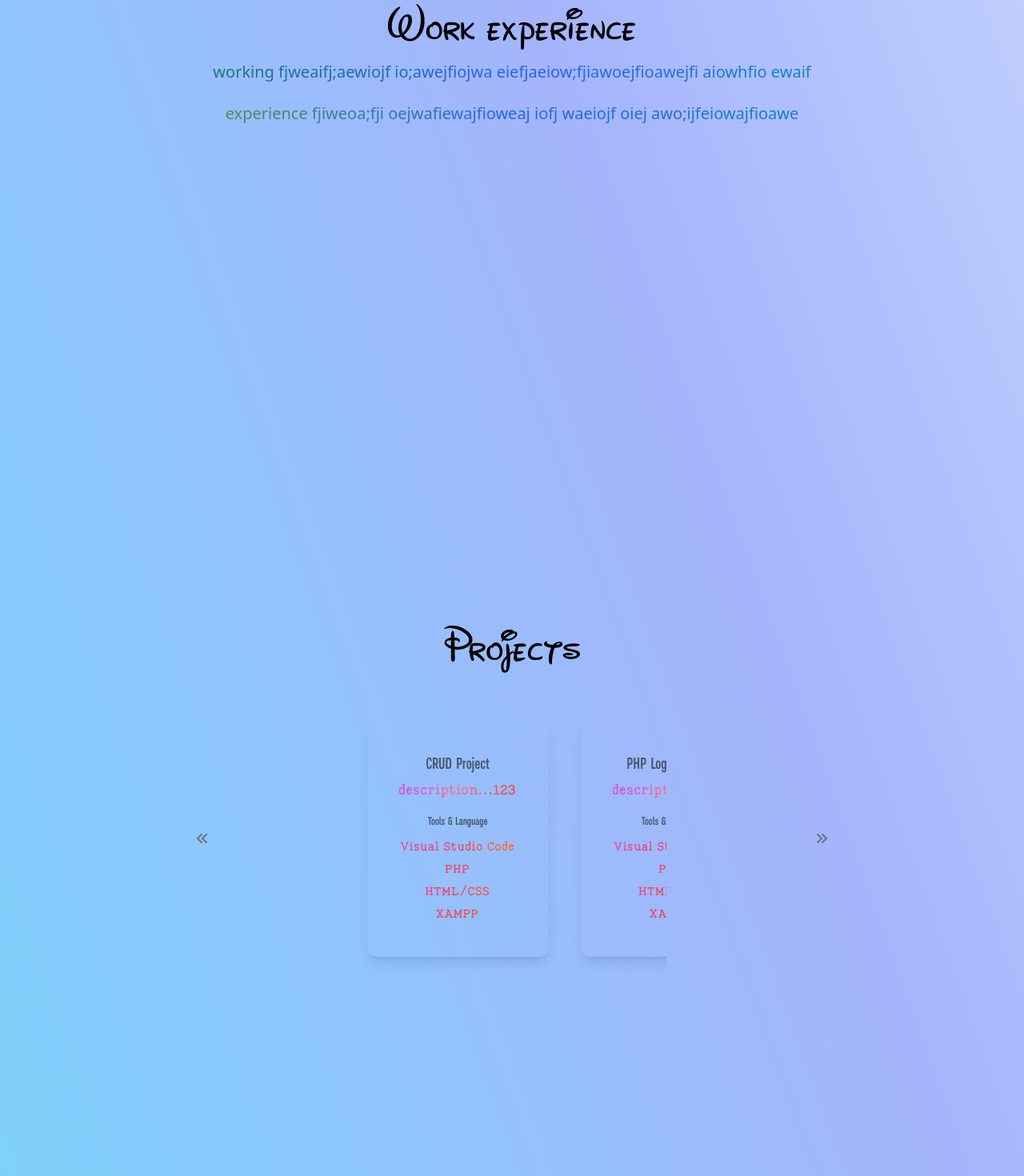
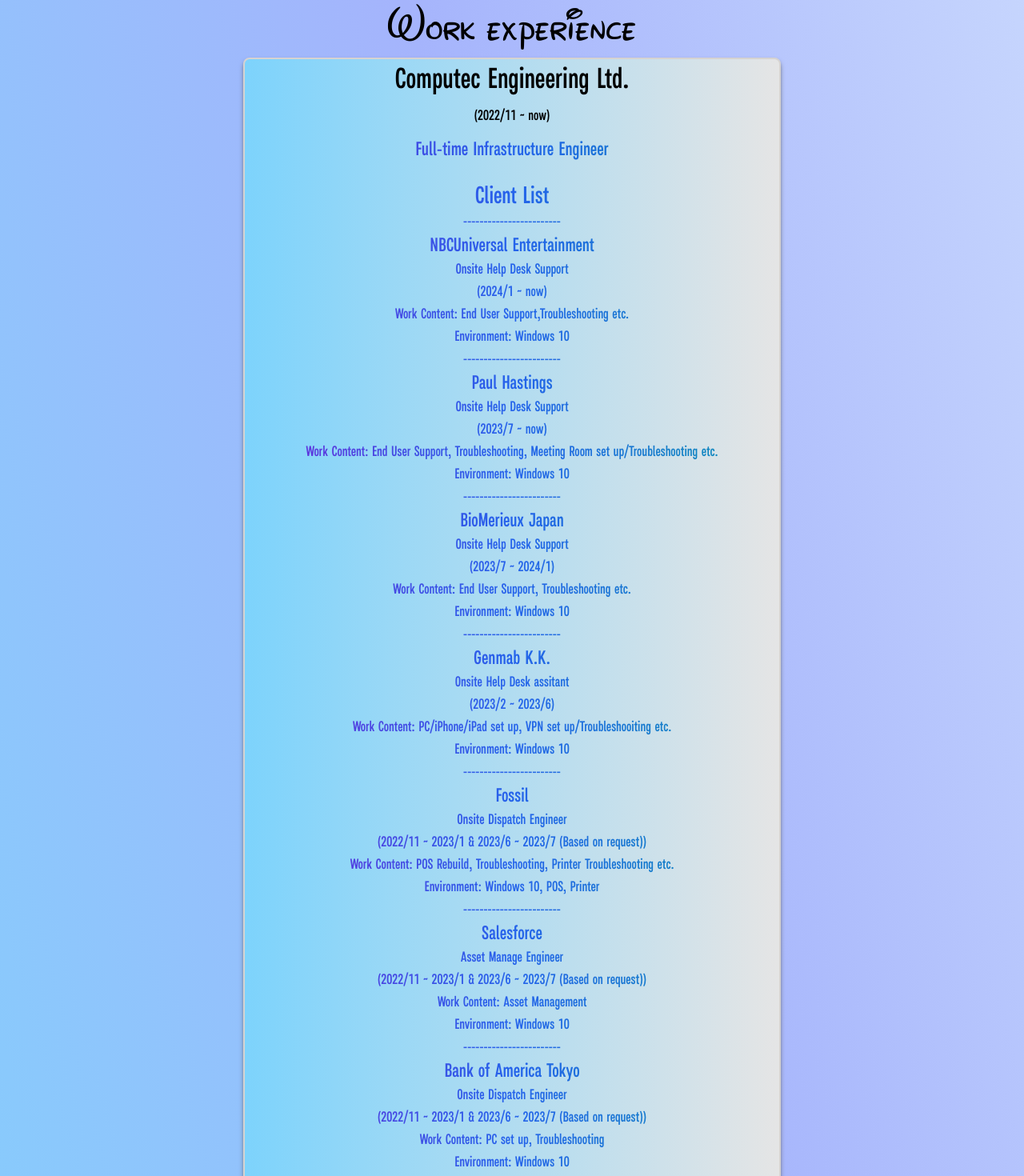
Before and after one commit to Kl0y2u2n8a/my-portfolio, a Next.js app: page / in a window 1280 px wide. Shown: the part 1840-3310 px from the top of the page at 80% size. Built offline with nearby package versions, Linux system fonts and the light colour scheme.

Commit message:
add work exp

```diff
--- a/package.json
+++ b/package.json
@@ -9,11 +9,13 @@
     "lint": "next lint"
   },
   "dependencies": {
+    "install": "^0.13.0",
     "next": "14.1.0",
     "react": "^18",
     "react-dom": "^18",
     "react-icons": "^5.0.1",
-    "react-router-dom": "^6.22.1"
+    "react-router-dom": "^6.22.1",
+    "tailwind-scrollbar": "^3.1.0"
   },
   "devDependencies": {
     "autoprefixer": "^10.0.1",
--- a/pages/components/projects.js
+++ b/pages/components/projects.js
@@ -26,16 +26,15 @@
     }
 
     return (
-        <section className="min-h-screen md:h-fit p-10 mx-auto justify-center scroll-smooth duration-300" ref={projectRef}>
-            <h2 className="text-center text-4xl md:text-6xl p-5 font-newWalt dark:text-white">Projects</h2>
-            <div className="sm:grid grid-cols-3">
+        <section className="min-h-screen p-2 mx-auto justify-center scroll-smooth" ref={projectRef}>
+            <h2 className="text-center text-5xl md:text-6xl font-newWalt dark:text-white">Projects</h2>
+            <div className="flex md:grid md:grid-cols-3 md:min-h-screen">
+                <button onClick={()=>{handleScroll("left")}} className="invisible md:visible md:w-1/2 md:h-2/3 ml-auto"><FaAnglesLeft className="m-auto text-gray-500"/></button>
 
-                <button onClick={()=>{handleScroll("left")}} className="invisible md:visible  w-40 h-80 m-auto"><FaAnglesLeft className="m-auto text-gray-500"/></button>
+                <div ref={contentRef} className="md:flex md:h-5/6 md:gap-5 md:p-auto lg:gap-10 overflow-x-auto snap-x snap-mandatory scrollbar-hide w-5xl px-3">
 
-                <div ref={contentRef} className="h-fit md:flex md:h-96 md:gap-5 lg:flex lg:gap-10 overflow-x-auto snap-x snap-mandatory scrollbar-hide w-5xl px-3">
-
-                    <div className="text-center h-92 w-80 shadow-lg p-10 rounded-xl mx-auto my-auto snap-center snap-always dark:shadow-gray-500 hover:shadow-neutral-200 dark:hover:shadow-gray-400">
-                        <h3 className="text-2xl font-salma text-slate-600 md:text-xl lg:text-l dark:text-neutral-300">CRUD Project</h3>
+                    <div className="text-center w-96 md:h-[550px]  shadow-lg p-10 md:pt-20 rounded-xl mx-auto my-auto snap-center snap-always dark:shadow-gray-500 hover:shadow-neutral-200 dark:hover:shadow-gray-400">
+                        <h3 className="text-2xl font-salma text-slate-600 md:text-xl lg:text-2xl dark:text-neutral-300">CRUD Project</h3>
                         <p className="py-2 font-rony9 bg-gradient-to-r from-fuchsia-500 dark:from-sky-400 via-rose-400 dark:via-indigo-100 to-red-500 dark:to-red-400  bg-clip-text text-transparent">description...123</p>
                         <h4 className="py-2 font-salma text-slate-600 dark:text-neutral-200 text-sm md:text-md lg:text-l ">Tools & Language</h4>
                         <p className="text-sm bg-gradient-to-r from-pink-500 via-rose-500 to-orange-500 bg-clip-text text-transparent py-1 font-rony9">Visual Studio Code</p>
@@ -44,8 +43,8 @@
                         <p className="text-sm bg-gradient-to-r from-pink-500 via-rose-500 to-orange-500 bg-clip-text text-transparent py-1 font-rony9">XAMPP</p>
                     </div>
 
-                    <div className="text-center h-92 w-80 shadow-lg p-10 rounded-xl mx-auto my-auto snap-center snap-always  dark:shadow-gray-500 hover:shadow-neutral-200 dark:hover:shadow-gray-400">
-                        <h3 className="text-2xl font-salma text-slate-600 md:text-xl lg:text-l dark:text-neutral-200">PHP Login System</h3>
+                    <div className="text-center w-96 md:h-[550px] shadow-lg p-10 rounded-xl mx-auto my-auto snap-center snap-always  dark:shadow-gray-500 hover:shadow-neutral-200 dark:hover:shadow-gray-400">
+                        <h3 className="text-2xl font-salma text-slate-600 md:text-xl lg:text-2xl dark:text-neutral-200">PHP Login System</h3>
                         <p className="py-2 font-rony9 bg-gradient-to-r from-fuchsia-500 dark:from-sky-400 via-rose-400 dark:via-indigo-100 to-red-500 dark:to-red-400  bg-clip-text text-transparent">description...123</p>
                         <h4 className="py-2 font-salma text-slate-600 dark:text-neutral-200 text-sm md:text-md lg:text-l ">Tools & Language</h4>
                         <p className="text-sm bg-gradient-to-r from-pink-500 via-rose-500 to-orange-500 bg-clip-text text-transparent py-1 font-rony9">Visual Studio Code</p>
@@ -54,8 +53,8 @@
                         <p className="text-sm bg-gradient-to-r from-pink-500 via-rose-500 to-orange-500 bg-clip-text text-transparent py-1 font-rony9">XAMPP</p>
                     </div>
 
-                    <div className="text-center h-92 w-80 shadow-lg p-10 rounded-xl mx-auto my-auto snap-center snap-always dark:shadow-gray-500 hover:shadow-neutral-200 dark:hover:shadow-gray-400">
-                        <h3 className="text-2xl font-salma text-slate-600 md:text-xl lg:text-l dark:text-neutral-200">TV screen Mini Project</h3>
+                    <div className="text-center w-96 md:h-[550px] shadow-lg p-10 rounded-xl mx-auto my-auto snap-center snap-always dark:shadow-gray-500 hover:shadow-neutral-200 dark:hover:shadow-gray-400">
+                        <h3 className="text-2xl font-salma text-slate-600 md:text-xl lg:text-2xl dark:text-neutral-200">TV screen Mini Project</h3>
                         <p className="py-2 font-rony9 bg-gradient-to-r from-fuchsia-500 dark:from-sky-400 via-rose-400 dark:via-indigo-100 to-red-500 dark:to-red-400  bg-clip-text text-transparent">description...123</p>
                         <h4 className="py-2 font-salma text-slate-600 dark:text-neutral-200 text-sm md:text-md lg:text-l ">Tools & Language</h4>
                         <p className="text-sm bg-gradient-to-r from-pink-500 via-rose-500 to-orange-500 bg-clip-text text-transparent py-1 font-rony9">Visual Studio Code</p>
@@ -63,8 +62,8 @@
 
                     </div>
 
-                    <div className="text-center h-92 w-80 shadow-lg p-10 mb-1 sm:mb-16 rounded-xl mx-auto my-auto snap-center snap-always dark:shadow-gray-500 hover:shadow-neutral-200 dark:hover:shadow-gray-400">
-                        <h3 className="text-2xl font-salma text-slate-600 md:text-xl lg:text-l dark:text-neutral-200">Guess Password Game</h3>
+                    <div className="text-center w-96 md:h-[550px] shadow-lg p-10 rounded-xl mx-auto my-auto snap-center snap-always dark:shadow-gray-500 hover:shadow-neutral-200 dark:hover:shadow-gray-400">
+                        <h3 className="text-2xl font-salma text-slate-600 md:text-xl lg:text-2xl dark:text-neutral-200">Guess Password Game</h3>
                         <p className="py-2 font-rony9 bg-gradient-to-r from-fuchsia-500 dark:from-sky-400 via-rose-400 dark:via-indigo-100 to-red-500 dark:to-red-400  bg-clip-text text-transparent">description...123</p>
                         <h4 className="py-2 font-salma text-slate-600 dark:text-neutral-200 text-sm md:text-md lg:text-l ">Tools & Language</h4>
                         <p className="text-sm bg-gradient-to-r from-pink-500 via-rose-500 to-orange-500 bg-clip-text text-transparent py-1 font-rony9">Visual Studio Code</p>
@@ -73,7 +72,7 @@
                     </div>
 
                 </div>
-                <button onClick={()=>{handleScroll("right")}} className="invisible md:visible w-40 h-80 m-auto"><FaAnglesRight className="m-auto text-gray-500"/></button>
+                <button onClick={()=>{handleScroll("right")}} className="invisible md:visible md:w-1/2 md:h-2/3 mr-auto"><FaAnglesRight className="m-auto text-gray-500"/></button>
             </div>
 
         </section>
--- a/pages/components/skills/skills.js
+++ b/pages/components/skills/skills.js
@@ -8,7 +8,7 @@
     return (
         <section className="min-h-screen p-10" ref={skillsRef}>
             <div className=" p-10">
-                <h3 className=" text-center text-4xl md:text-6xl py-1 font-newWalt dark:text-white">Skills</h3>
+                <h3 className=" text-center text-5xl md:text-6xl py-1 font-newWalt dark:text-white">Skills</h3>
 
                 <MyTabComp />
             </div>
--- a/pages/components/workexp.js
+++ b/pages/components/workexp.js
@@ -1,17 +1,44 @@
 import React from 'react';
 
-function WorkExperience (props, workRef){
+function WorkExperience(props, workRef) {
+    const clientList = [
+        { title: "NBCUniversal Entertainment", position: "Onsite Help Desk Support", period: "2024/1 ~ now", job: "End User Support,Troubleshooting etc.", environment: "Windows 10" },
+        { title: "Paul Hastings", position: "Onsite Help Desk Support", period: "2023/7 ~ now", job: "End User Support, Troubleshooting, Meeting Room set up/Troubleshooting etc.", environment: "Windows 10" },
+        { title: "BioMerieux Japan", position: "Onsite Help Desk Support", period: "2023/7 ~ 2024/1", job: "End User Support, Troubleshooting etc.", environment: "Windows 10" },
+        { title: "Genmab K.K.", position: "Onsite Help Desk assitant", period: "2023/2 ~ 2023/6", job: "PC/iPhone/iPad set up, VPN set up/Troubleshooiting etc.", environment: "Windows 10" },
+        { title: "Fossil", position: "Onsite Dispatch Engineer", period: "2022/11 ~ 2023/1 & 2023/6 ~ 2023/7 (Based on request)", job: "POS Rebuild, Troubleshooting, Printer Troubleshooting etc.", environment: "Windows 10, POS, Printer" },
+        { title: "Salesforce", position: "Asset Manage Engineer", period: "2022/11 ~ 2023/1 & 2023/6 ~ 2023/7 (Based on request)", job: "Asset Management", environment: "Windows 10" },
+        { title: "Bank of America Tokyo", position: "Onsite Dispatch Engineer", period: "2022/11 ~ 2023/1 & 2023/6 ~ 2023/7 (Based on request)", job: "PC set up, Troubleshooting", environment: "Windows 10" },
+        { title: "Teneo Japan", position: "Onsite Dispatch Engineer", period: "2022/11 ~ 2023/1 & 2023/6 ~ 2023/7 (Based on request)", job: "PC set up, Run script", environment: "Windows 10" }]
+
+    const Clients = clientList.map((client) =>
+        <li>
+            <div className="mx-auto">
+                <p>------------------------</p>
+                <p className="text-lg md:text-2xl">{client.title}</p>
+                <p>{client.position}</p>
+                <p>({client.period})</p>
+                <p>Work Content: {client.job}</p>
+                <p>Environment: {client.environment}</p>
+            </div>
+        </li>);
+
     return (
         <section className="min-h-screen p-10" ref={workRef}>
             <div className="workexperience">
                 <div className="text-center p-10">
-                    <h3 className="text-4xl md:text-6xl py-1 font-newWalt  dark:text-white">Work experience</h3>
-                    <p className="text-md py-3 bg-gradient-to-r from-green-700 dark:from-green-400  via-blue-600 to-cyan-600 dark:to-cyan-300 bg-clip-text text-transparent max-w-l mx-auto md:text-lg lg:text-xl lg:py-3 leading-8">
-                        working fjweaifj;aewiojf io;awejfiojwa eiefjaeiow;fjiawoejfioawejfi aiowhfio ewaif
-                    </p>
-                    <p className="text-md py-3 bg-gradient-to-r from-lime-600 dark:from-lime-500 via-blue-600 to-cyan-600 dark:to-cyan-300 bg-clip-text text-transparent max-w-l mx-auto md:text-lg lg:text-xl lg:py-3 leading-8">
-                        experience fjiweoa;fji oejwafiewajfioweaj iofj waeiojf oiej awo;ijfeiowajfioawe
-                    </p>
+                    <h3 className="text-5xl md:text-6xl py-1 font-newWalt  dark:text-white">Work experience</h3>
+                    <div className="py-2 max-w-2xl mx-auto leading-8">
+                        <div className="h-auto w-auto mx-auto font-salma rounded-lg border-2 border-stone-300 bg-gradient-to-r from-sky-300 to-neutral-200 dark:from-blue-800 dark:to-slate-600 shadow-md shadow-gray-500 ">
+                            <h2 className="text-2xl md:text-4xl pt-1 dark:text-white"><a href="https://www.computec.co.jp/ja/" target="_blank">Computec Engineering Ltd. </a><br /><a className="text-sm md:text-lg">(2022/11 ~ now)</a></h2>
+                            <p className="text-xl md:text-2xl py-3 bg-gradient-to-r from-violet-700 dark:from-purple-400  via-blue-600 to-cyan-600 dark:to-cyan-300 bg-clip-text text-transparent">Full-time Infrastructure Engineer</p>
+                            <ul className="text-lg py-3 bg-gradient-to-r from-violet-700 dark:from-purple-400  via-blue-600 to-cyan-600 dark:to-cyan-300 bg-clip-text text-transparent">
+                                <p className="md:text-3xl">Client List</p>
+                                {Clients}
+                            </ul>
+                        </div>
+
+                    </div>
                 </div>
             </div>
         </section>
--- a/pages/index.js
+++ b/pages/index.js
@@ -45,7 +45,7 @@
         <link rel="icon" href="/favicon.ico" />
       </Head>
 
-      <main className="px-5 min-w-fit bg-gradient-to-tr
+      <main className="px-5 min-w-fit min-h-full bg-gradient-to-tr
       from-sky-300 via-indigo-300 to-blue-100 dark:from-blue-950 dark:via-indigo-950 dark:to-slate-950">
 
         <nav className="sticky top-0 z-50 py-5 mb-12 flex justify-between">
@@ -156,9 +156,9 @@
         <MyProject ref={projectRef} />
 
         <footer>
-          <div className="font-rony9 text-sm border-t-2 p-auto pt-3 text-center bg-gradient-to-r font-extrabold from-blue-800 via-sky-400 to-stone-400 bg-clip-text text-transparent">
+          <div className="font-rony9 pb-8 text-sm border-t-2 p-auto pt-3 text-center font-extrabold text-blue-800 dark:text-sky-400 bg-clip-text text-transparent">
             <h1 className="p-1 text-xl">Kevin Liang</h1>
-            <p className=" p-1">Contact information:</p>
+            <p className="p-1">Contact information:</p>
             <p className="p-1">Email: kevinmailforjapan@gmail.com</p>
             <p className="p-1">Mobile#: 080-2966-3363</p>
             <p className="p-1">LinkedIn: <a href="https://www.linkedin.com/in/liang-kai0228/" target="_blank">Kai Liang</a></p>
```
Also changed, not shown: 1 other file (tests, documents, lock files or other folders).
